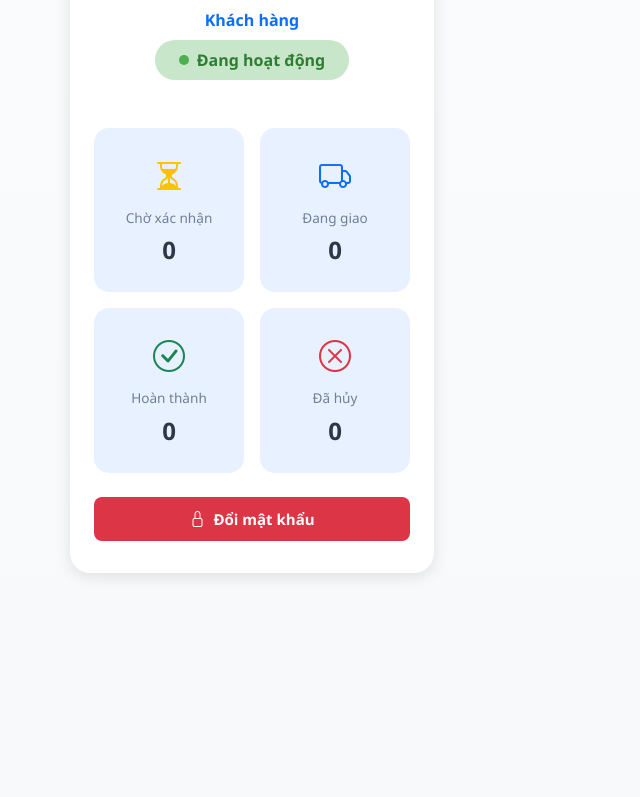
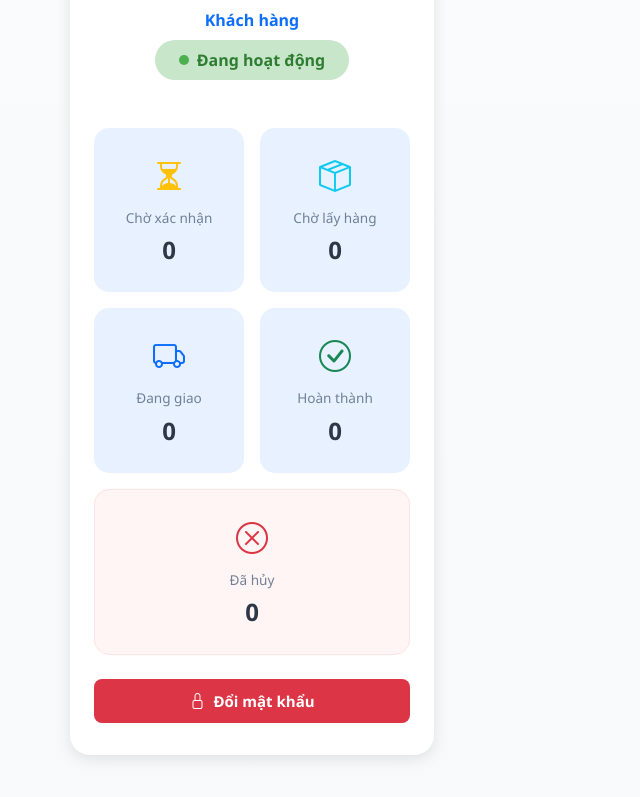
Before and after one commit to NguyenTranManhQuyet136/quanlicuahang_frontend, a React (Create React App) app: page /Profile in a window 1280 px wide. Shown: the part 1974-2771 px from the top of the page, without its empty margins (0-640 px from the left). Before the commit the page ends 2635 px from the top, so only its background shows below. Built offline with nearby package versions, Linux system fonts and the light colour scheme; no server answers; sample sign-in values are in the browser's storage.

Commit message:
sua loi thong bao

```diff
--- a/src/modules/user/components/ProfileInfo/ProfileInfo.css
+++ b/src/modules/user/components/ProfileInfo/ProfileInfo.css
@@ -248,6 +248,12 @@
     box-shadow: 0 0 0 3px rgba(13, 110, 253, 0.1);
 }
 
+.cancelled-box {
+    grid-column: span 2;
+    background: #fff5f5;
+    border: 1px solid #ffe3e3;
+}
+
 /* Responsive */
 @media (max-width: 991px) {
     .avatar-card {
--- a/src/modules/user/components/ProfileInfo/ProfileInfo.jsx
+++ b/src/modules/user/components/ProfileInfo/ProfileInfo.jsx
@@ -22,6 +22,7 @@ const ProfileInfo = () => {
 
     const [orderStats, setOrderStats] = useState({
         pending: 0,
+        waiting: 0,
         shipping: 0,
         completed: 0,
         cancelled: 0
@@ -49,7 +50,8 @@ const ProfileInfo = () => {
                     if (orderRes.data) {
                         const orders = orderRes.data;
                         setOrderStats({
-                            pending: orders.filter(o => o.status === 'Đang chờ xác nhận' || o.status === 'Chờ lấy hàng').length,
+                            pending: orders.filter(o => o.status === 'Đang chờ xác nhận').length,
+                            waiting: orders.filter(o => o.status === 'Chờ lấy hàng').length,
                             shipping: orders.filter(o => o.status === 'Đang giao hàng').length,
                             completed: orders.filter(o => o.status === 'Đã giao hàng' || o.status === 'Hoàn tất').length,
                             cancelled: orders.filter(o => o.status === 'Đã hủy').length
@@ -155,6 +157,11 @@ const ProfileInfo = () => {
                                     <p className="stat-value">{orderStats.pending}</p>
                                 </div>
                                 <div className="stat-box">
+                                    <i className="bi bi-box-seam text-info"></i>
+                                    <p className="stat-label">Chờ lấy hàng</p>
+                                    <p className="stat-value">{orderStats.waiting}</p>
+                                </div>
+                                <div className="stat-box">
                                     <i className="bi bi-truck text-primary"></i>
                                     <p className="stat-label">Đang giao</p>
                                     <p className="stat-value">{orderStats.shipping}</p>
@@ -164,7 +171,7 @@ const ProfileInfo = () => {
                                     <p className="stat-label">Hoàn thành</p>
                                     <p className="stat-value">{orderStats.completed}</p>
                                 </div>
-                                <div className="stat-box">
+                                <div className="stat-box cancelled-box">
                                     <i className="bi bi-x-circle text-danger"></i>
                                     <p className="stat-label">Đã hủy</p>
                                     <p className="stat-value">{orderStats.cancelled}</p>
--- a/src/modules/user/pages/Cart/Cart.jsx
+++ b/src/modules/user/pages/Cart/Cart.jsx
@@ -74,7 +74,7 @@ const Cart = () => {
     const handleCheckout = async () => {
         const username = localStorage.getItem('username_user');
         if (!username) {
-            showNotification("Vui lòng đăng nhập để thanh toán!");
+            showNotification("Vui lòng đăng nhập để thanh toán!", true);
             navigate('/Login');
             return;
         }
@@ -91,7 +91,7 @@ const Cart = () => {
 
             const userData = userRes.data;
             if (!userData || !userData.fullname || !userData.email || !userData.phone_number || !userData.address || !userData.birthday || !userData.gender) {
-                showNotification("Vui lòng cập nhật đầy đủ thông tin cá nhân (Họ tên, Email, SĐT, Địa chỉ, Ngày sinh, Giới tính) trước khi thanh toán!");
+                showNotification("Vui lòng cập nhật đầy đủ thông tin cá nhân (Họ tên, Email, SĐT, Địa chỉ, Ngày sinh, Giới tính) trước khi thanh toán!", true);
                 navigate('/Profile');
                 return;
             }
@@ -109,12 +109,12 @@ const Cart = () => {
 
             if (response.data.status) {
                 logUserAction("Đặt hàng thành công");
-                showNotification("Đặt hàng thành công! Mã đơn hàng: " + response.data.order_id);
+                showNotification("Đặt hàng thành công! Mã đơn hàng: " + response.data.order_id, true);
                 localStorage.removeItem('shopping_cart');
                 window.dispatchEvent(new Event('cartUpdated'));
                 navigate('/History');
             } else {
-                showNotification("Đặt hàng thất bại: " + response.data.message);
+                showNotification("Đặt hàng thất bại: " + response.data.message, true);
             }
         } catch (error) {
             console.error("Checkout error:", error);
```
